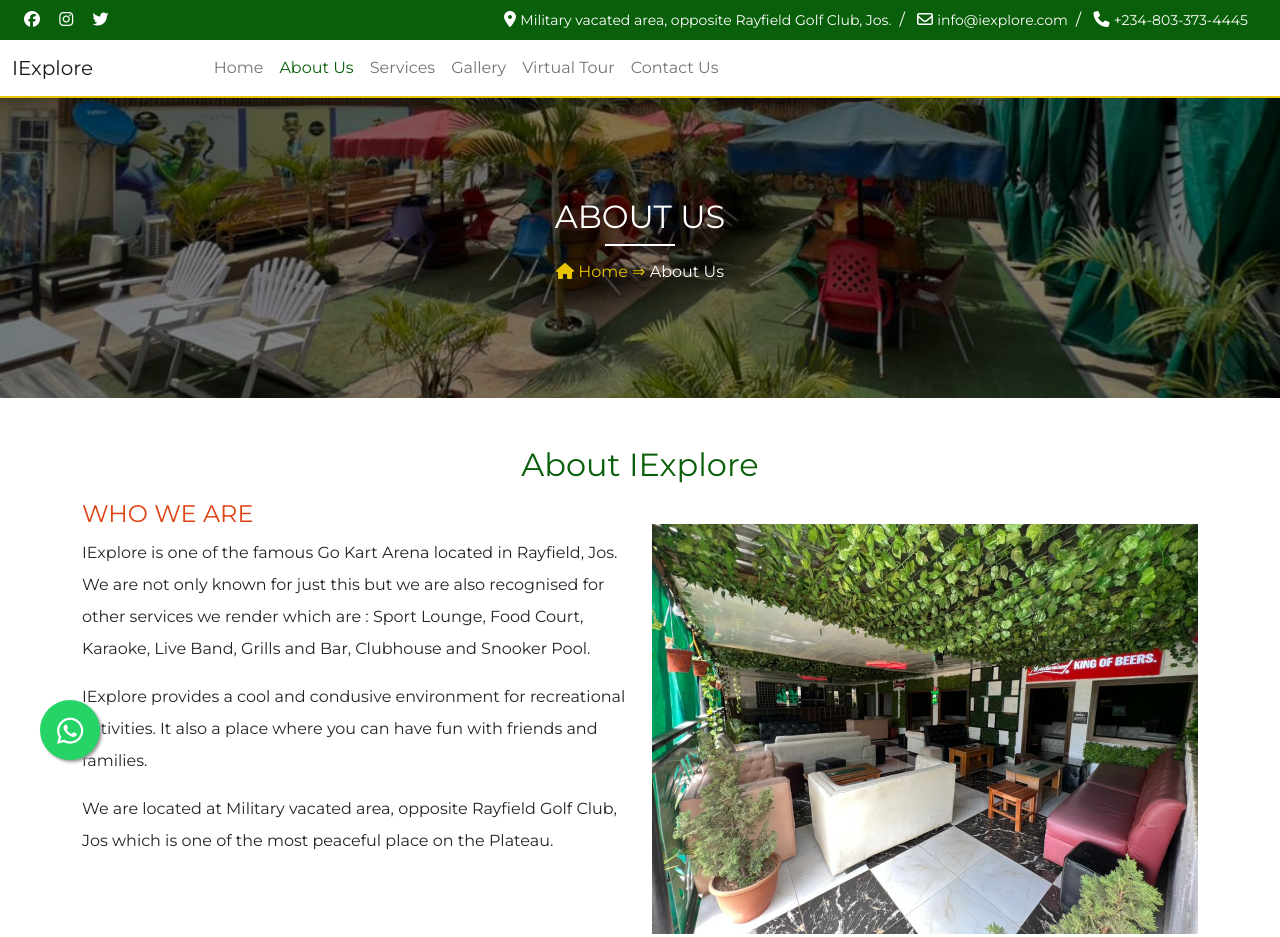
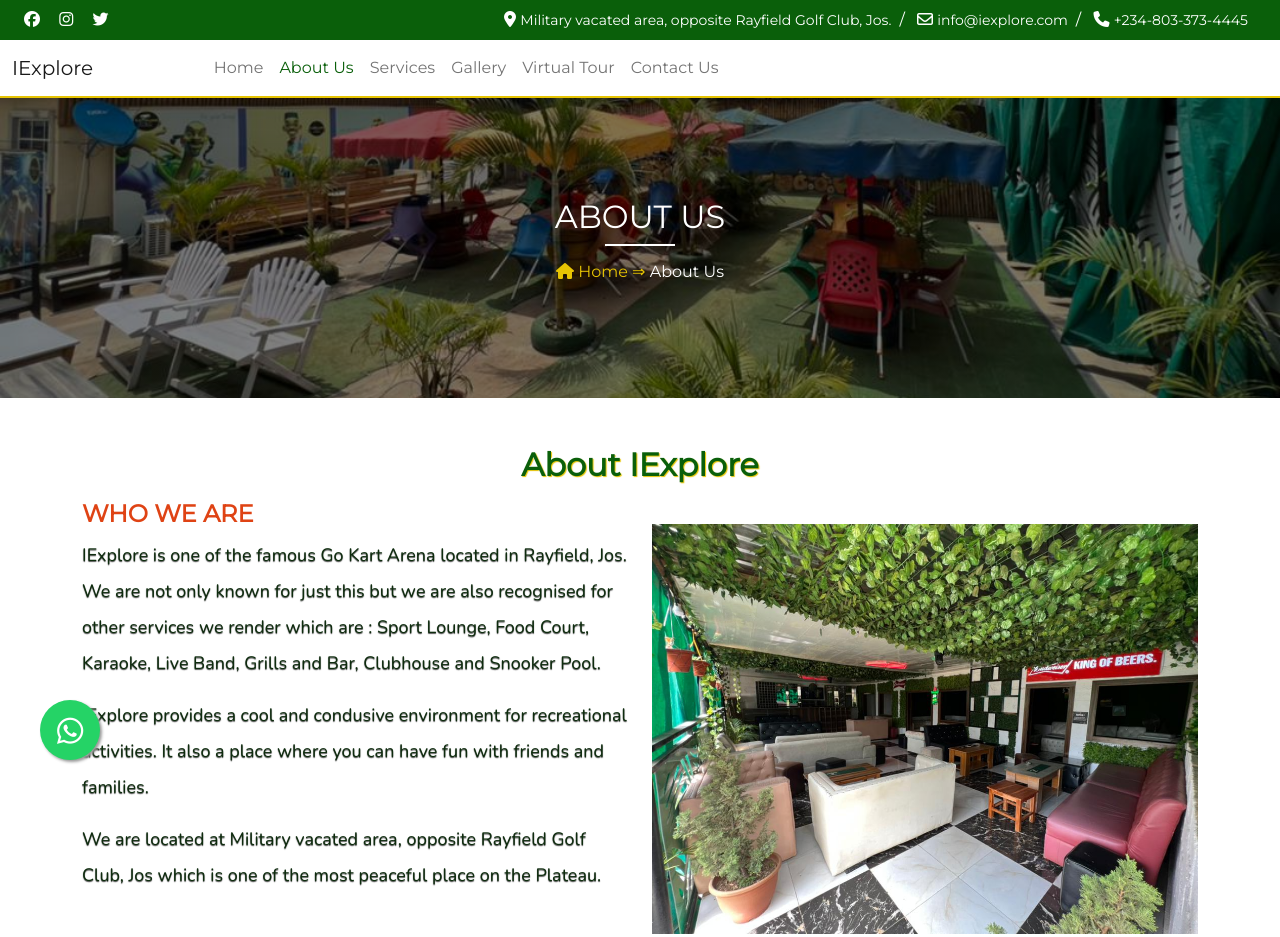
Before and after one commit to David-Orizu31/iexplore, a plain HTML site: page about.html in a window 1280 px wide. Shown: the top 937 px of the page. Drawn offline with nearby package versions, Linux system fonts and the light colour scheme.

Commit message:
styled text and added autoplay

```diff
--- a/about.html
+++ b/about.html
@@ -95,16 +95,16 @@
     <div class="container">
         <section class="mt-5">
             <div class="">
-              <h2 class="text-center text-green">About IExplore</h2>
+              <h2 class="text-center text-green about-h2"><b>About IExplore</b></h2>
             </div>
 
             <div class="row mt-3">
               <div class="col-lg-6">
                 <div data-aos="fade-right" data-aos-duration="1500">
-                <h4 class="text-red text-uppercase">Who we Are</h4>
-                <p>IExplore is one of the famous Go Kart Arena located in Rayfield, Jos. We are not only known for just this but we are also recognised for other services we render which are : Sport Lounge, Food Court, Karaoke, Live Band, Grills and Bar, Clubhouse and Snooker Pool.</p>
-                <p>IExplore provides a cool and condusive environment for recreational activities. It also a place where you can have fun with friends and families.</p>
-                <p>We are located at Military vacated area, opposite Rayfield Golf Club, Jos which is one of the most peaceful place on the Plateau.</p>
+                <h4 class="text-red text-uppercase"><b>Who we Are</b></h4>
+                <p class="about-text">IExplore is one of the famous Go Kart Arena located in Rayfield, Jos. We are not only known for just this but we are also recognised for other services we render which are : Sport Lounge, Food Court, Karaoke, Live Band, Grills and Bar, Clubhouse and Snooker Pool.</p>
+                <p class="about-text">IExplore provides a cool and condusive environment for recreational activities. It also a place where you can have fun with friends and families.</p>
+                <p class="about-text">We are located at Military vacated area, opposite Rayfield Golf Club, Jos which is one of the most peaceful place on the Plateau.</p>
               </div>
               </div>
               <div class="col-lg-6">
--- a/css/styles.css
+++ b/css/styles.css
@@ -106,6 +106,18 @@ body p {
     border-radius: 50%;
     font-size: 50px;
     cursor: pointer;
+}
+
+.about-h2 {
+    text-shadow : -1px -1px 1px #fff, 1px 1px 1px rgb(230, 196, 3) ;
+}
+
+.about-text {
+    font-family: 'Nunito', sans-serif;
+    font-size: 18px;
+    font-stretch: semi-condensed;
+    color: rgb(14, 44, 14);
+    text-shadow : 0px 1px 1px #4d4d4d;
 }
 
 /* This changes all the animations globally */
--- a/js/script.js
+++ b/js/script.js
@@ -1,7 +1,4 @@
-$('#playthis').click(function() {
-    var video = document.querySelector('#vid');
-    video.play()
-    video.controls = true;
+$(document).ready(function() {
     $('#playthis').hide();
   });
 
```
Also changed, not shown: index.html (+8 -8 lines).
